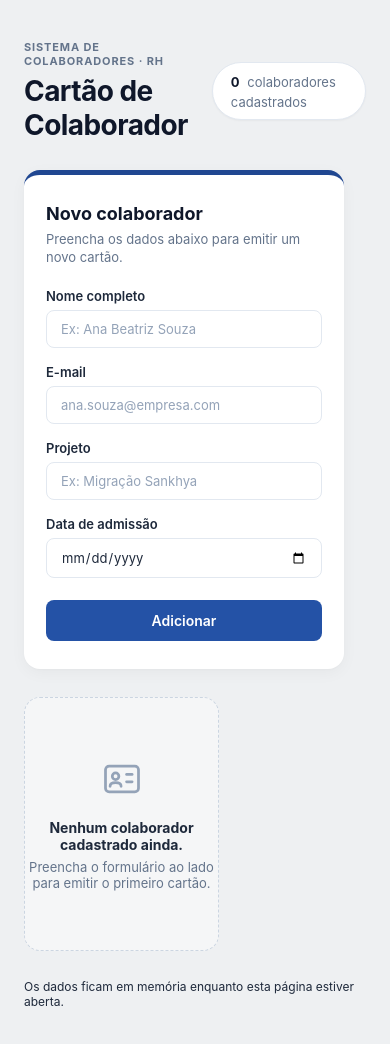
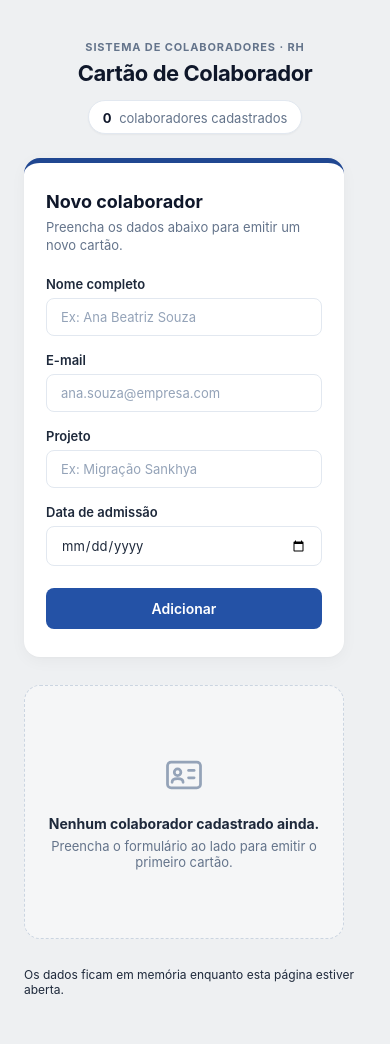
Before and after one commit to luancr2173/projeto-teste, an Angular app: page / in a window 390 px wide. Shown: the top 1044 px of the page. Built offline with nearby package versions, Linux system fonts and the light colour scheme.

Commit message:
fix: layout com @media

```diff
--- a/src/header/header.css
+++ b/src/header/header.css
@@ -39,3 +39,27 @@ h1 {
     font-weight: 700;
     margin-right: 4px;
 }
+
+@media (max-width: 768px) {
+    .header {
+        flex-direction: column;
+        /* Coloca o título em cima e o contador embaixo */
+        align-items: center;
+        /* Centraliza os dois na tela */
+        text-align: center;
+        /* Centraliza o texto */
+        gap: 14px;
+        /* Espaço entre o título e a pílula do contador */
+        margin-bottom: 24px;
+    }
+
+    h1 {
+        font-size: 22px;
+        /* Tamanho confortável para telas pequenas */
+    }
+
+    .counter {
+        padding: 6px 14px;
+        /* Pílula do contador um pouco mais compacta */
+    }
+}
--- a/src/painel-listagem/painel-listagem.css
+++ b/src/painel-listagem/painel-listagem.css
@@ -100,12 +100,12 @@
 }
 
 .email {
-    font-size: 12px;
+    font-size: 13px;
     color: #64748b;
-    display: block;
-    white-space: nowrap;
+    margin: 0;
     overflow: hidden;
     word-break: break-word;
+    overflow-wrap: anywhere;
 }
 
 .card-detalhes {
@@ -131,6 +131,10 @@
 
 .valor {
     font-weight: 600;
+    white-space: nowrap;
+    overflow: hidden;
+    text-overflow: ellipsis;
+    display: block;
 }
 
 .valorProjeto {
@@ -165,3 +169,30 @@
     margin-right: -20px;
     margin-top: -20px;
 }
+
+@media (max-width: 768px) {
+    .painel {
+        width: 100%;
+        display: flex;
+        flex-direction: column;
+        align-items: center;
+    }
+
+    .cards-grid {
+        display: flex;
+        flex-direction: column;
+        align-items: center;
+        width: 100%;
+        gap: 16px;
+    }
+
+    .colaborador-card {
+        width: 100%;
+        max-width: 320px;
+    }
+
+    .vazio {
+        width: 100%;
+        max-width: 320px;
+    }
+}
```
